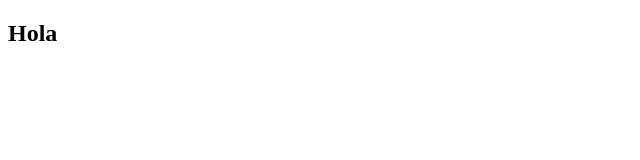
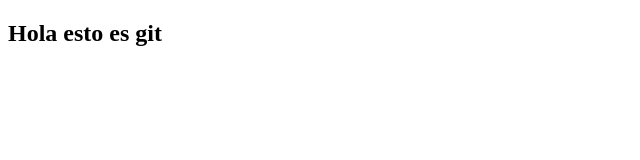
Before and after one commit to DanielAlsan/gitTest, a plain HTML site: page index.html in a window 1280 px wide. Shown: the whole page, without its empty margins (0-640 px from the left). Drawn offline with Linux system fonts and the light colour scheme.

Commit message:
Esto es una modificacion del h2

```diff
--- a/index.html
+++ b/index.html
@@ -6,6 +6,6 @@
     <title>Document</title>
 </head>
 <body>
-    <h2>Hola</h2>
+    <h2>Hola esto es git</h2>
 </body>
 </html>
```
